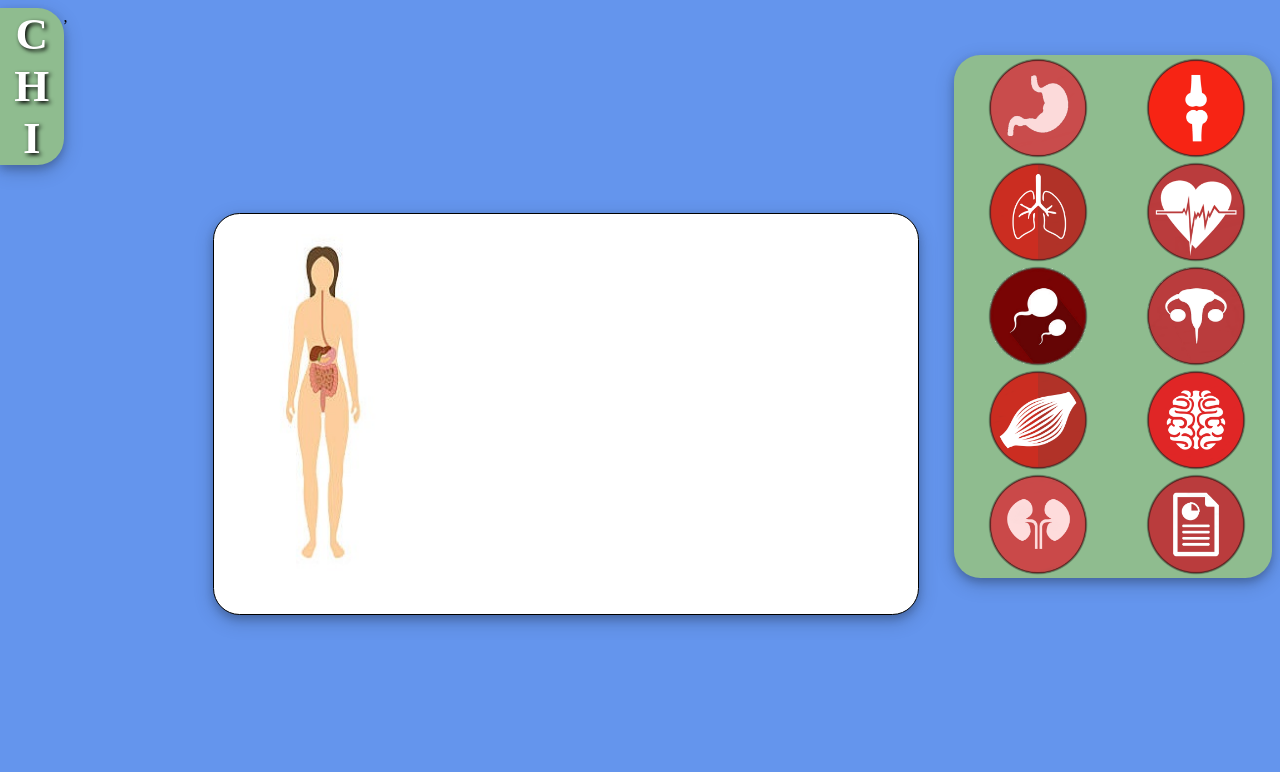
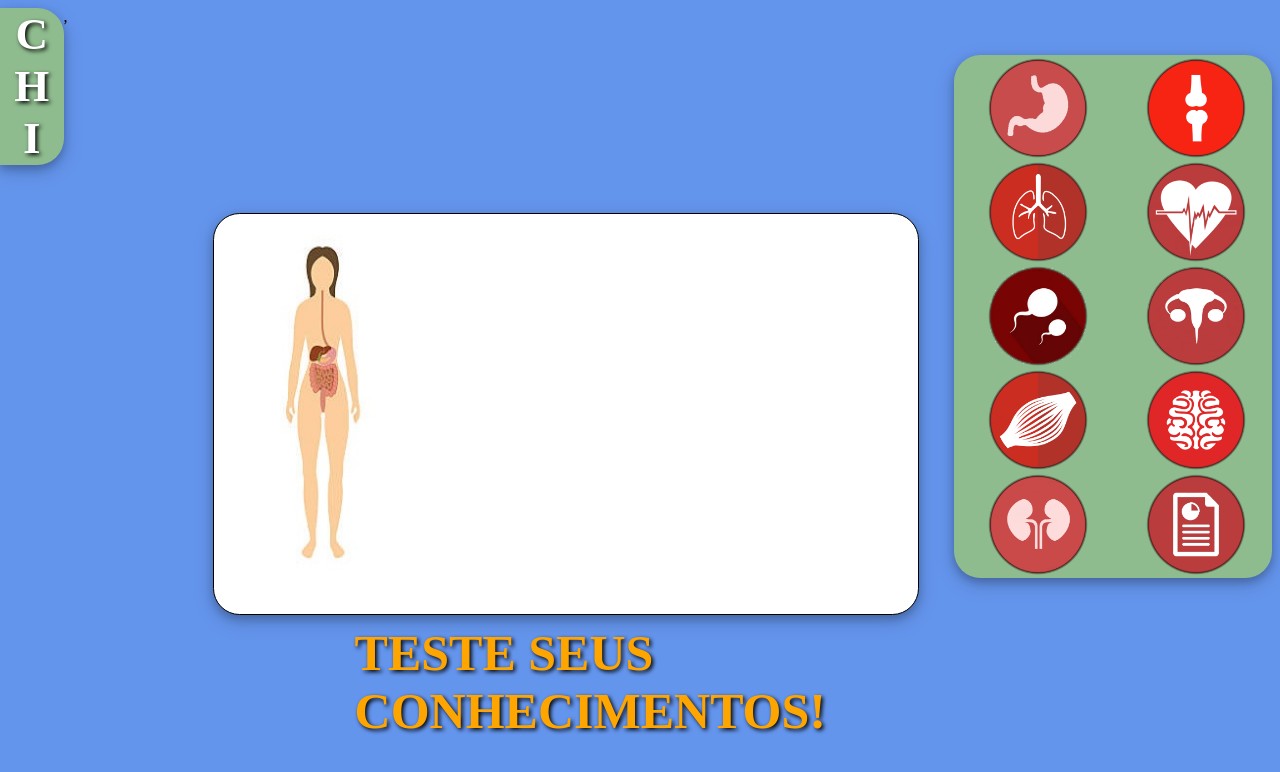
Before and after one commit to gustavoFG28/Corpo-Humano, a plain HTML site: page Pagina/index.html in a window 1280 px wide. Both pictures are taken after a click on the picture 1037 px from the left and 108 px from the top of the page. Drawn offline with nearby package versions, Linux system fonts and the light colour scheme.

Commit message:
Inicio quiz

```diff
--- a/Pagina/index.html
+++ b/Pagina/index.html
@@ -16,10 +16,16 @@
             for(var i = 1; i <= 10; i++ )
                 document.getElementById(i + "").onclick = exibeCorpo;
 
+            document.getElementById("txtQuiz").onclick = apertaQuiz;
 
         }
 
         var estaAumentado = false;
+
+        function apertaQuiz()
+        {
+            alert("oi");
+        }
 
         function menuCadastro()
         {
@@ -73,11 +79,15 @@
             img.style.height = "90%";
             img.style.top = "5%";
 
-            var quiz = document.createElement("font");
+            var quiz = document.createElement("p");
             quiz.innerHTML = "TESTE SEUS CONHECIMENTOS!";
             quiz.style.font = "Agency FB";
             quiz.style.position = "absolute";
             quiz.style.left = "20%";
+            quiz.style.zIndex = "2";
+            quiz.id = "txtQuiz";
+            quiz.className = "textos";
+            area.appendChild(quiz);
 
         }
 
```
